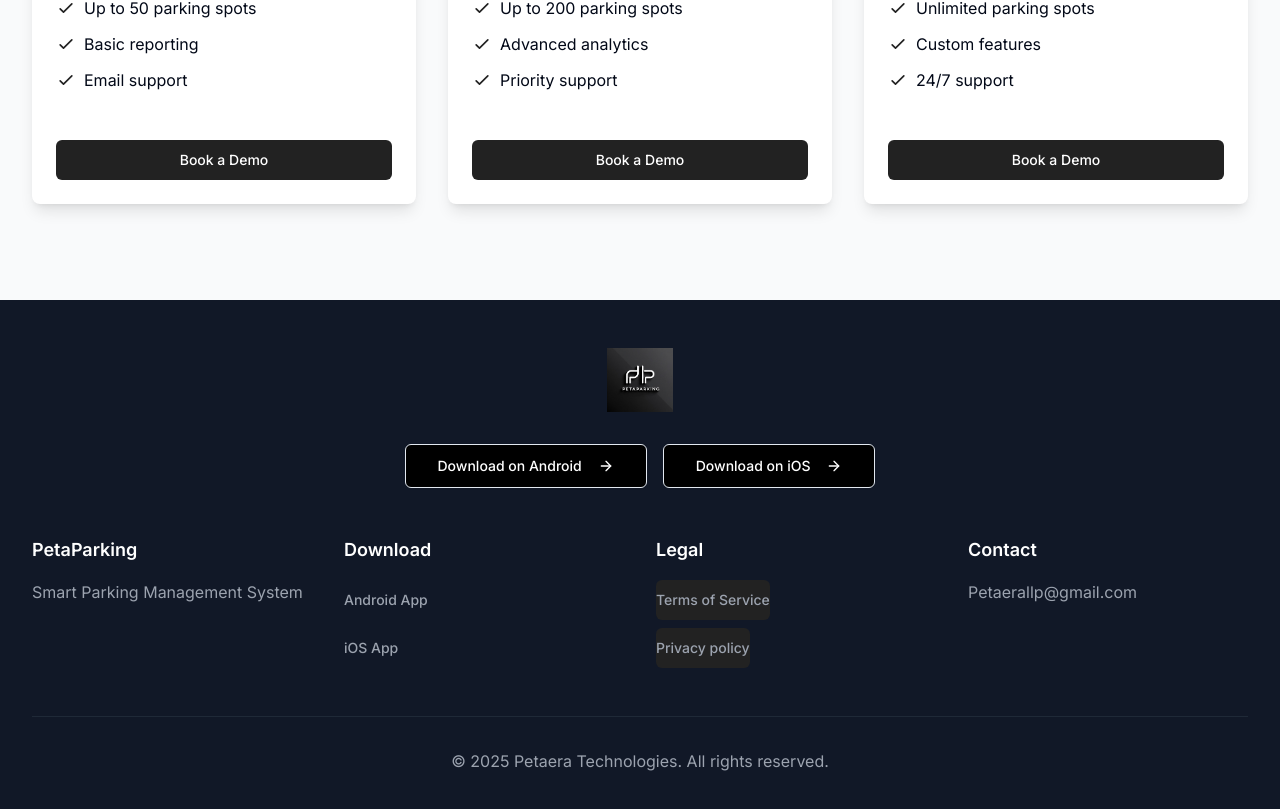
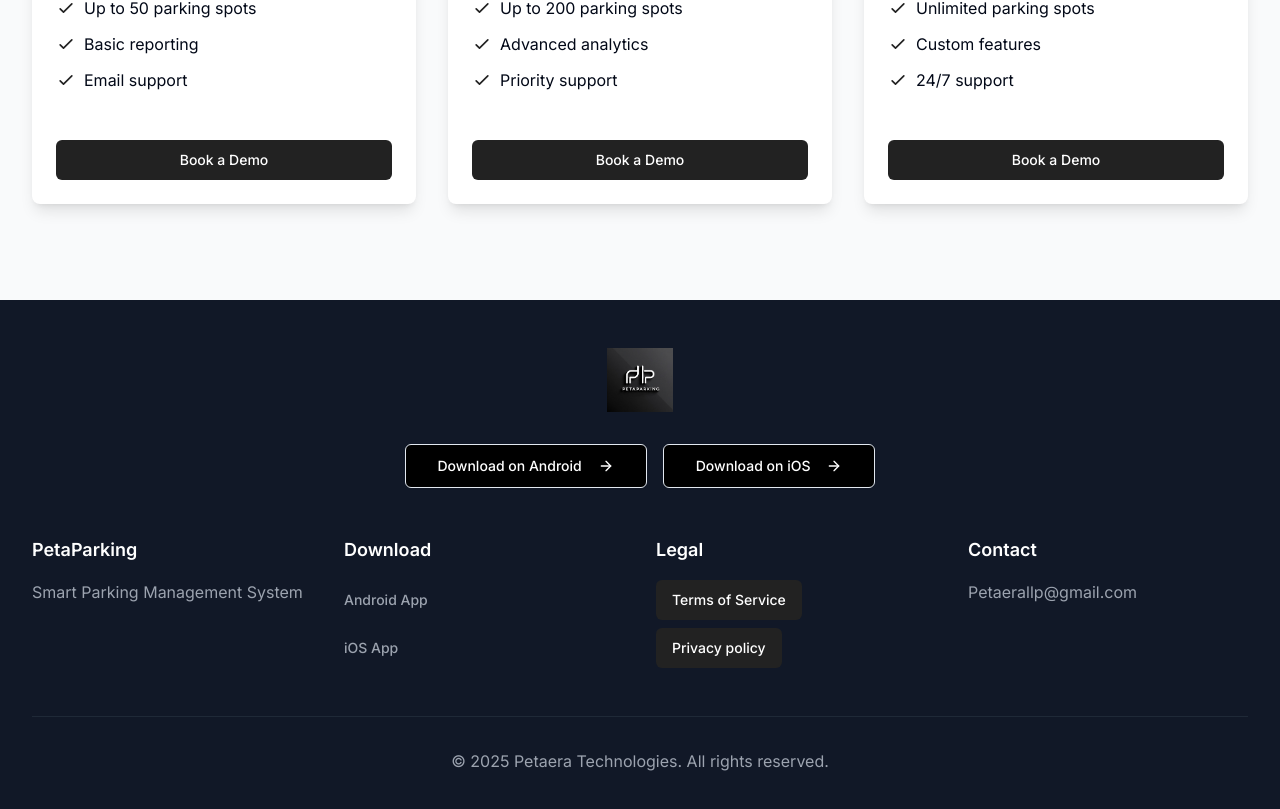
Before and after one commit to Petaera/petaparking-landing_page, a React (Vite) app: page / in a window 1280 px wide. Shown: the part 3150-3959 px from the top of the page. Built offline with nearby package versions, Linux system fonts and the light colour scheme.

Commit message:
button change

```diff
--- a/src/components/Footer.tsx
+++ b/src/components/Footer.tsx
@@ -60,13 +60,13 @@ const Footer = () => {
           <div className="space-y-4">
             <h3 className="text-lg font-semibold">Legal</h3>
             <div className="space-y-2">
-            <Button className="text-gray-400 hover:text-white p-0">
+            <Button >
   <a href="https://petaera.com/PetaParking_terms/" target="_blank" rel="noopener noreferrer">
     Terms of Service
   </a>
 </Button>
               <br />
-              <Button className="text-gray-400 hover:text-white p-0">
+              <Button>
   <a href="https://petaera.com/PetaParking_privacy/" target="_blank" rel="noopener noreferrer">
     Privacy policy
   </a>
```
